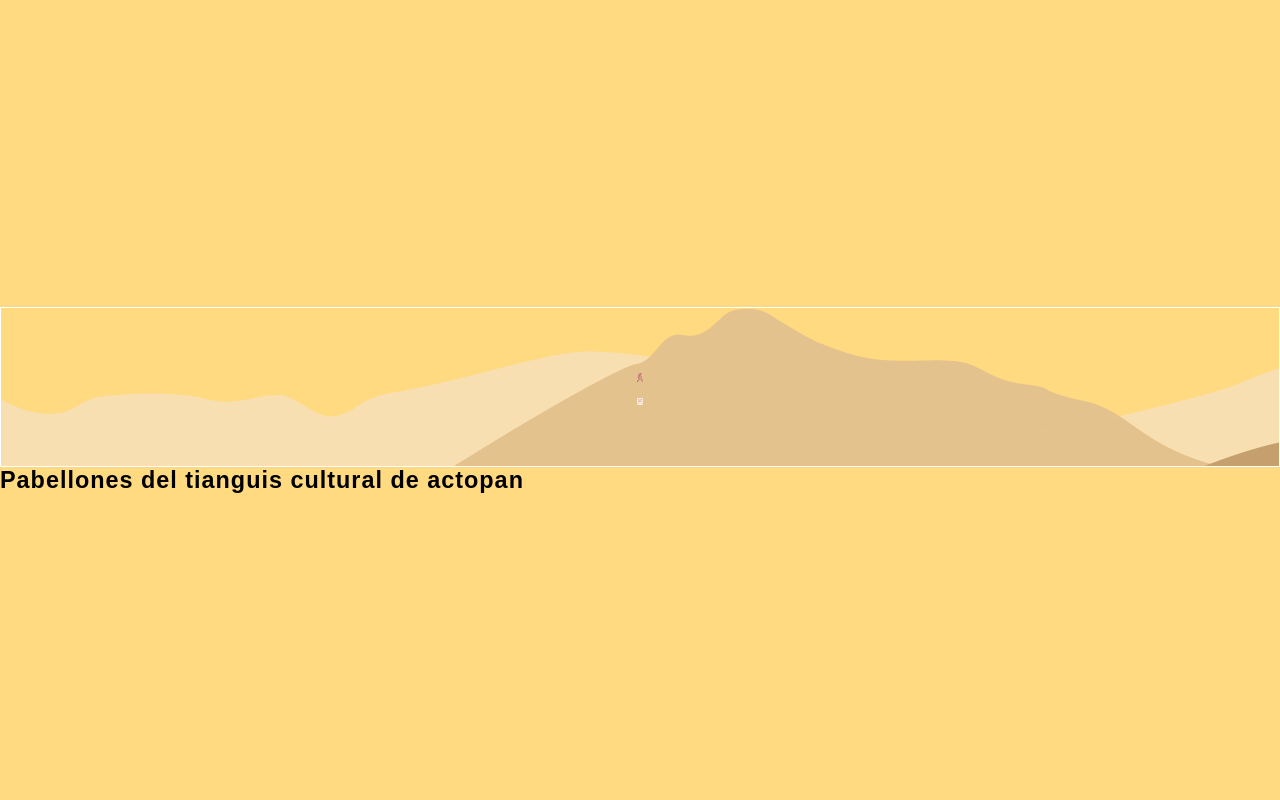
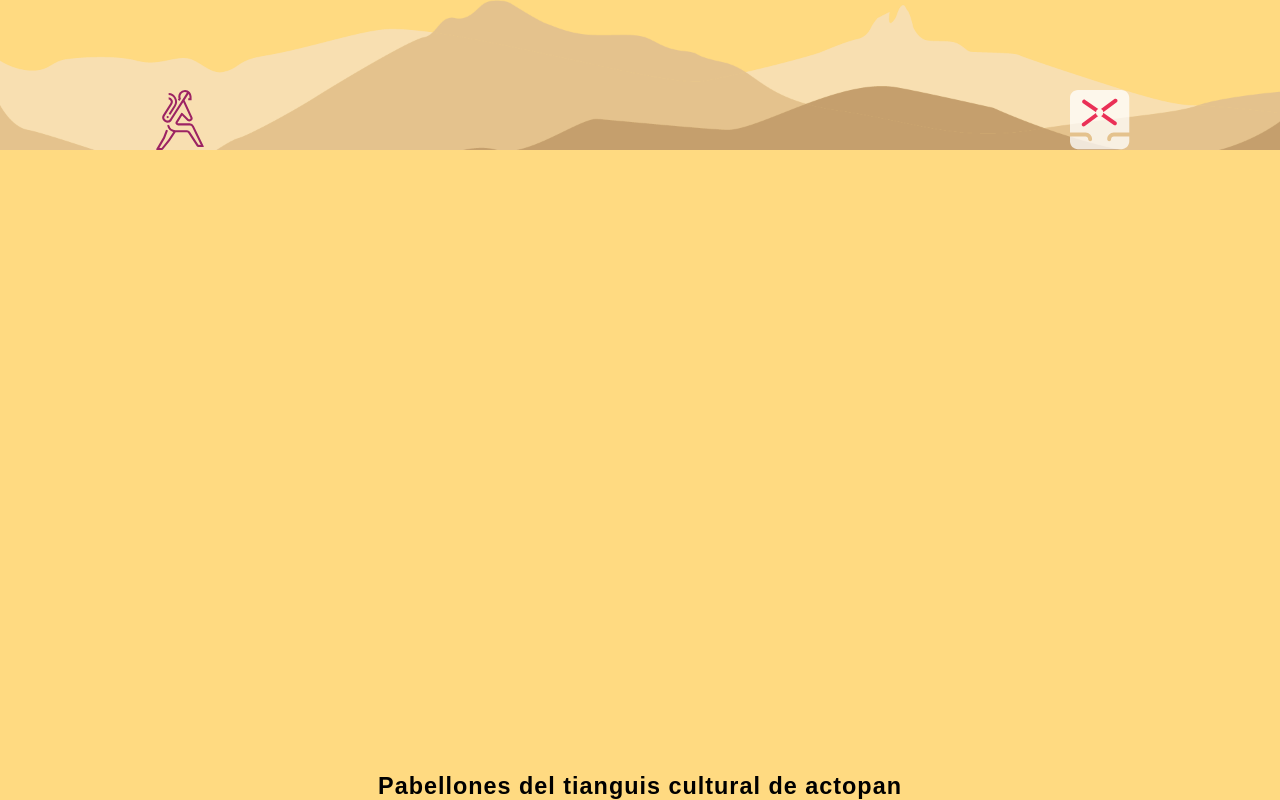
Before and after one commit to Penca-development-center/tianguis-actopan, a plain HTML site: page index.html in a window 1280 px wide. Drawn offline with Linux system fonts and the light colour scheme.

Commit message:
Trabajando en el menu de pantalla completa. Maquietando sus elemendos

```diff
--- a/css/style.css
+++ b/css/style.css
@@ -60,48 +60,22 @@ body {
   justify-content: space-between;
 }
 
-.fullMenu {
-  width: 100%;
-  height: 100vh;
-  position: absolute;
-  background:#ffda81;
-  top: 0;
-  bottom: 0;
-  left: 0;
-  right: 0;
-  z-index: 80;
-  display: flex;
-  flex-direction: column;
-  justify-content: center;
-  align-items: space-around;
-}
-
-.fullMenu_header{
-  width: 100%;
-  height: 20vh;
-  background: url("../assets/ico/actopan_frailes.png");
-  border: 1px solid white;
-  display: flex;
-  flex-direction: row;
-  justify-content: space-around;
-  align-items: center;
-}
 
 .headerTopMenuIconRight,
 .headerTopMenuIconLeft{
   width: 60px;
   height:60px;
-  margin-top: 80px;
+  margin-top: 7%;
   border: none;
 }
 
 .headerTopMenuIconLeft{
-  margin-left: 80px;
+  margin-left: 150px;
   animation: desaparece 1s ease .1s forwards;
 }
 
 .headerTopMenuIconRight{
-  margin-right: 80px;
+  margin-right: 150px;
   display: flex;
   flex-direction: column;
   align-items: center;
@@ -128,6 +102,74 @@ body {
   transform: scale(.9);
 }
 
+.fullMenu {
+  width: 100%;
+  height: 100vh;
+  top: 0;
+  bottom: 0;
+  left: 0;
+  right: 0;
+  z-index: 70;
+  display: flex;
+  flex-direction: column;
+  align-items: center;
+  justify-content: space-between;
+  position: absolute;
+  background:#ffda81;
+}
+
+.fullMenu_header{
+  width: 100%;
+  height: 150px;
+  display: flex;
+  flex-direction: row;
+  align-items: center;
+  justify-content: space-between;
+  background: url("../assets/ico/actopan_frailes.png");
+  background-repeat:no-repeat;
+  background-size: cover;
+}
+
+.fullMenuIconRight,
+.fullMenuIconLeft{
+  width: 60px;
+  height:60px;
+  margin-top: 7%;
+  border: none;
+}
+
+.fullMenuIconLeft{
+  margin-left: 150px;
+}
+
+.fullMenuIconRight{
+  margin-right: 150px;
+  display: flex;
+  flex-direction: column;
+  align-items: center;
+  justify-content: center;
+}
+
+.fullMenuIconRight--img,
+.fullMenuIconLeft--img{
+  width: 60px;
+  height: 60px;
+  position: absolute;
+  z-index: 60;
+}
+
+.fullMenuIconRight--img{
+  transition: all .1s  linear;
+}
+
+.fullMenuIconRight--img:hover{
+  cursor: pointer;
+}
+
+.fullMenuIconRight--img:active{
+  transform: scale(.9);
+}
+
 .headerBottom{
   width: 100%;
   height: 150px;
@@ -140,7 +182,7 @@ body {
 .headerBottomIconLeft{
 	width: 60px;
   height: 60px;
-  margin-right: 80px;
+  margin-right: 150px;
   margin-bottom: 30px;
   display: flex;
   flex-direction: column;
--- a/index.html
+++ b/index.html
@@ -20,15 +20,21 @@
     </nav>
 
 		<div class="fullMenu" id="full-menu">
+
 		  <div class="fullMenu_header">
-				<picture class="fullMenu_image">
-          <img src="assets/ico/actopan_imagotipo.svg" alt="">
-					<img src="assets/ico/actopan_close.svg">
-				</picture>
+				<picture class="fullMenuIconLeft">
+          <img class="fullMenuIconLeft--img" src="assets/ico/actopan_imagotipo.svg" alt="">
+        </picture>
+        <picture class="fullMenuIconRight">
+          <img class="fullMenuIconRight--img"  src="assets/ico/actopan_close.svg" alt="">
+        </picture>
       </div>
 
       <div class="fullMenu_body">
         <h3> Pabellones del tianguis cultural de actopan</h3>
+        <div>
+
+        </div>
       </div>
     </div>
 
@@ -45,7 +51,6 @@
     </div>
 
   </header>
-
   <script src="js/main.js"></script>
 </body>
 </html>
--- a/js/main.js
+++ b/js/main.js
@@ -13,15 +13,15 @@ const ANCHO_MENU = menu_fix.clientHeight;
 const ANCHO_ICONO = icono_aparece.clientHeight;
 
 // Evento scroll, que permitira la navegacion en pantalla del algunos elementos de la página
-window.addEventListener( 'scroll', ev =>
+window.addEventListener( 'scroll', () =>
 {
-
-  var scrollPosition = window.scrollY;
+	var scrollPosition = window.scrollY;
 
 	if(scrollPosition > ANCHO_ICONO)
 	{
-		console.log( "Aqui tiene que aparecer: " + icono_aparece.clientHeight );
-		icono_aparece.style.animation = 'aparece .1s ease lineal';
+		console.log( `Aqui tiene que aparecer: ${icono_aparece.clientHeight}` );
+		console.log(`Posicion: ${scrollPosition}, Ancho del elemento: ${ANCHO_ICONO}`);
+		scrollPosition === ANCHO_ICONO ? console.log("Aqui es igual") : console.log("...");
 	}
 	else
 	{
@@ -31,7 +31,9 @@ window.addEventListener( 'scroll', ev =>
 });
 
 //Agregando el menu de patntalla completa
+menu_disp.addEventListener('click', ev => {
 
+});
 //Agregando la funcion de boton slider
 
 // Aqui va lo de three js.
```
